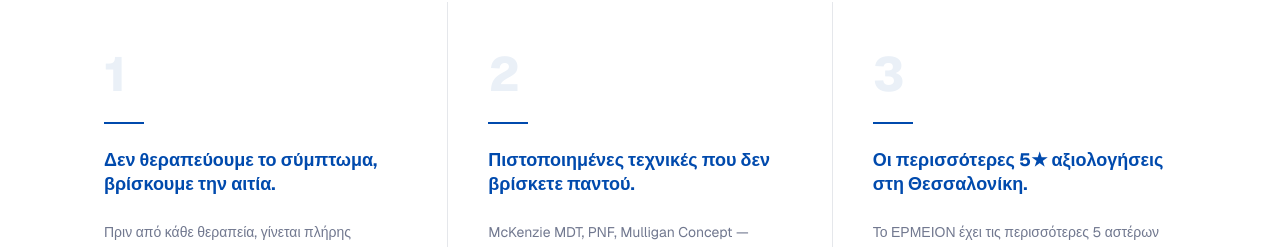
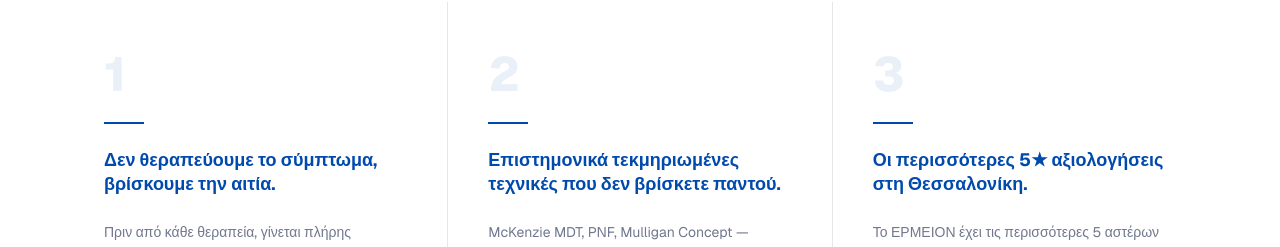
Before and after one commit to Ermeion/ermeion-website, a React (Vite) app: page / in a window 1280 px wide. Shown: the part 7463-7710 px from the top of the page. Built offline with nearby package versions, Linux system fonts and the light colour scheme.

Commit message:
Updated App.tsx

```diff
--- a/src/App.tsx
+++ b/src/App.tsx
@@ -591,7 +591,7 @@ const trustPoints = [
   },
   {
     number: '2',
-    title: 'Πιστοποιημένες τεχνικές που δεν βρίσκετε παντού.',
+    title: 'Επιστημονικά τεκμηριωμένες τεχνικές που δεν βρίσκετε παντού.',
     body: 'McKenzie MDT, PNF, Mulligan Concept — μεθόδους υψηλού επιπέδου, εφαρμοσμένες με 10+ χρόνια πρακτικής εμπειρίας σε πραγματικούς ασθενείς, με εξαιρετικά αποτελέσματα.',
   },
   {
```
